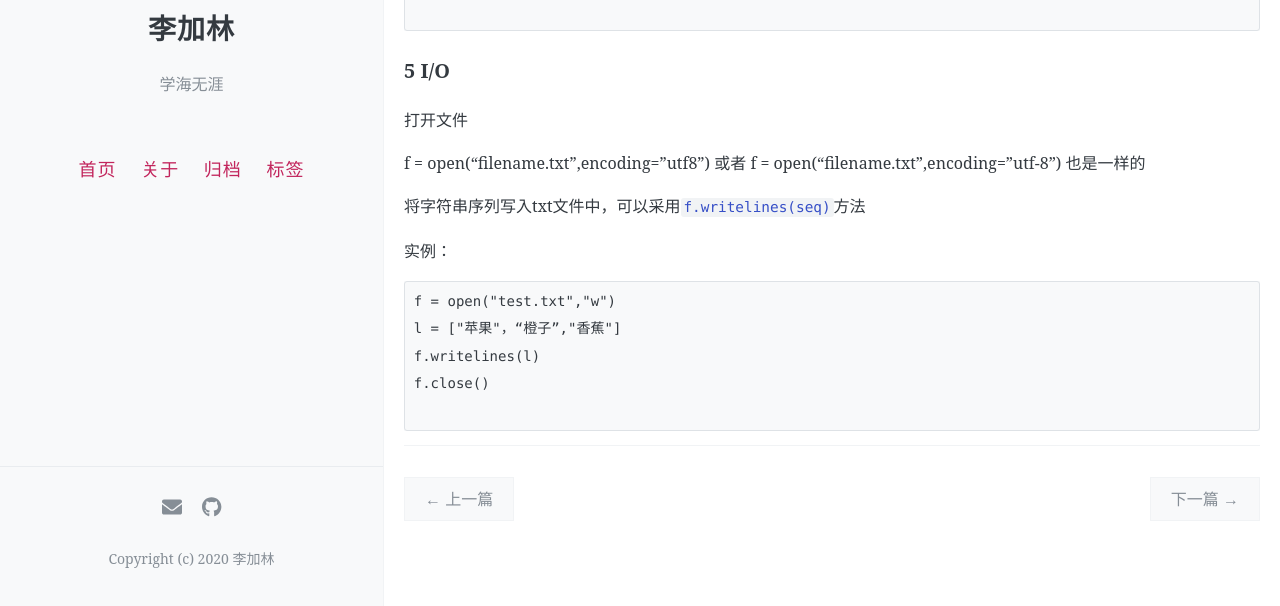
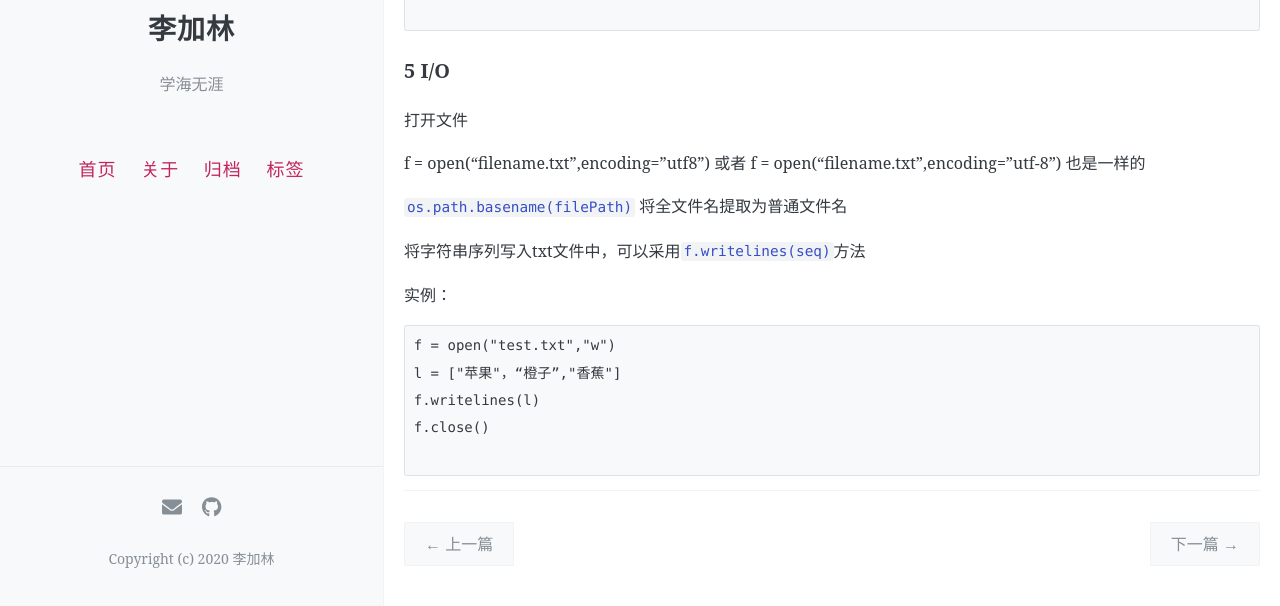
Before and after one commit to karinlee1988/karinlee1988.github.io, a Jekyll site: the page built from _posts/2020-06-28-python_standard.md, in a window 1280 px wide and 900 px high, scrolled down 9643 px, cut to the strip 294-900 px from the top of the window. Built offline with Jekyll 4.4.1, drawn with Linux system fonts in a browser that asks for light colours; comment, search, counter and statistics services are not loaded; before the commit the page ends 10499 px from its top, so only the background shows below that.

Commit message:
feat(2020-06-28-python_standard):标准库笔记新增内容

```diff
--- a/_posts/2020-06-28-python_standard.md
+++ b/_posts/2020-06-28-python_standard.md
@@ -466,6 +466,7 @@ f = open("filename.txt",encoding="utf8")
 f = open("filename.txt",encoding="utf-8")
 也是一样的
 
+`os.path.basename(filePath)` 将全文件名提取为普通文件名
 
 将字符串序列写入txt文件中，可以采用`f.writelines(seq)`方法
 
```
